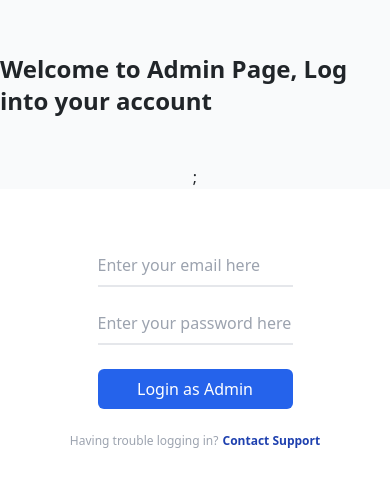
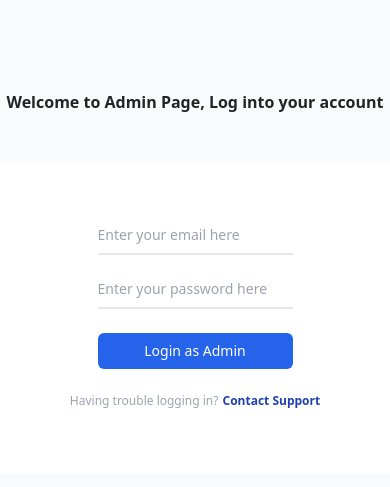
Before and after one commit to syedzabii/Dashboard-React, a React (Vite) app: page /login in a window 390 px wide. Shown: the part 139-626 px from the top of the page. Built offline with nearby package versions, Linux system fonts and the light colour scheme.

Commit message:
Update css for mobile responsiveness

```diff
--- a/src/components/pages/LoginPage.tsx
+++ b/src/components/pages/LoginPage.tsx
@@ -6,6 +6,7 @@ import { ReduxState } from "../../store";
 import { Navigate } from "react-router-dom";
 import { toast, Toaster } from "sonner";
 import apiClient from "../../services/api-client";
+import { giveToast } from "@/lib/utils";
 
 const LoginPage = () => {
   const emailRef = useRef<HTMLInputElement>(null);
@@ -32,16 +33,23 @@ const LoginPage = () => {
         );
 
         dispatch(authActions.setIsAuthenticated(true));
-        dispatch(authActions.setAdmin({ name: data.message }));
+        dispatch(authActions.setAdmin({ name: data.admin.name }));
         dispatch(authActions.authCheckComplete());
       }
     } catch (error: any) {
-      console.log(error);
-      toast(error.message, {
-        duration: 10000,
-        position: "top-left",
-        icon: <span>⚠️</span>,
-      });
+      // toast(error.response.data.message, {
+      //   duration: 10000,
+      //   position: "top-left",
+      //   icon: <span>⚠️</span>,
+      // });
+      console.log(error, "fdaf");
+      if (axios.isAxiosError(error)) {
+        if (!error.response?.data.message) {
+          console.log(error.message, "ifff");
+          giveToast(error.message, "⚠️");
+        }
+      }
+      giveToast(error.response.data.message, "❌");
       dispatch(authActions.setIsAuthenticated(false));
       dispatch(authActions.authCheckComplete());
     }
@@ -50,10 +58,10 @@ const LoginPage = () => {
 
   return (
     <div className="min-h-screen flex flex-col justify-center items-center bg-gray-50">
-      <h1 className="mb-12 text-2xl font-semibold">
+      <h1 className="mb-12 text-center   sm:text-2xl font-semibold">
         Welcome to Admin Page, Log into your account
       </h1>
-      <Toaster />;
+      <Toaster />
       <form
         onSubmit={submitHandler}
         className="w-full max-w-xl flex flex-col items-center gap-4 bg-white pt-16 pb-16"
@@ -63,7 +71,7 @@ const LoginPage = () => {
           placeholder="Enter your email here"
           ref={emailRef}
           required
-          className=" border-y-2 border-t-0 w-1/2 pb-2 focus:outline-none  focus:border-blue-600 text-slate-700"
+          className="text-sm  border-y-2 border-t-0 w-1/2 pb-2 focus:outline-none  focus:border-blue-600 text-slate-700"
         />
 
         <input
@@ -71,10 +79,10 @@ const LoginPage = () => {
           ref={passwordRef}
           required
           placeholder="Enter your password here"
-          className="border-y-2 border-t-0 w-1/2 pb-2 focus:outline-none focus:border-blue-600"
+          className="text-sm border-y-2 border-t-0 w-1/2 pb-2 focus:outline-none focus:border-blue-600"
         />
 
-        <button className="bg-blue-600 w-1/2 p-2 rounded-md text-white active:bg-blue-500">
+        <button className="text-sm sm:text-base bg-blue-600 w-1/2 p-2 rounded-md text-white active:bg-blue-500">
           Login as Admin
         </button>
         <p className="text-xs text-gray-400">
```
